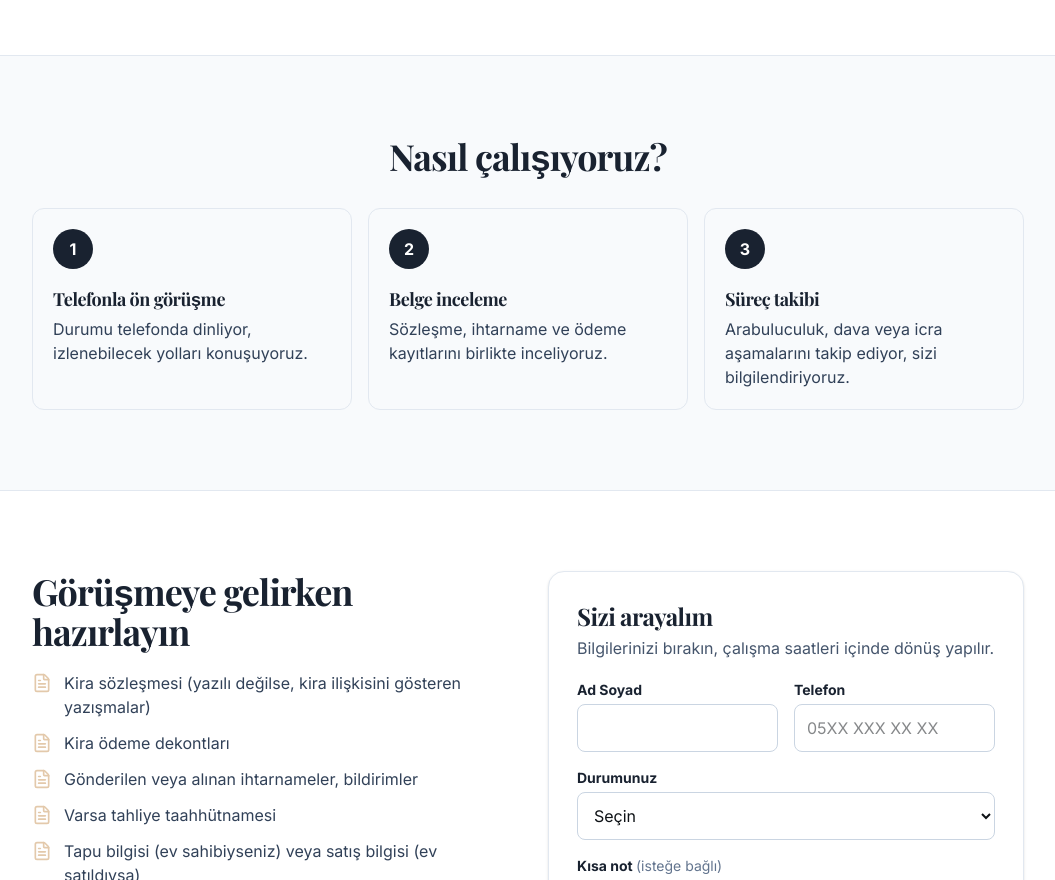
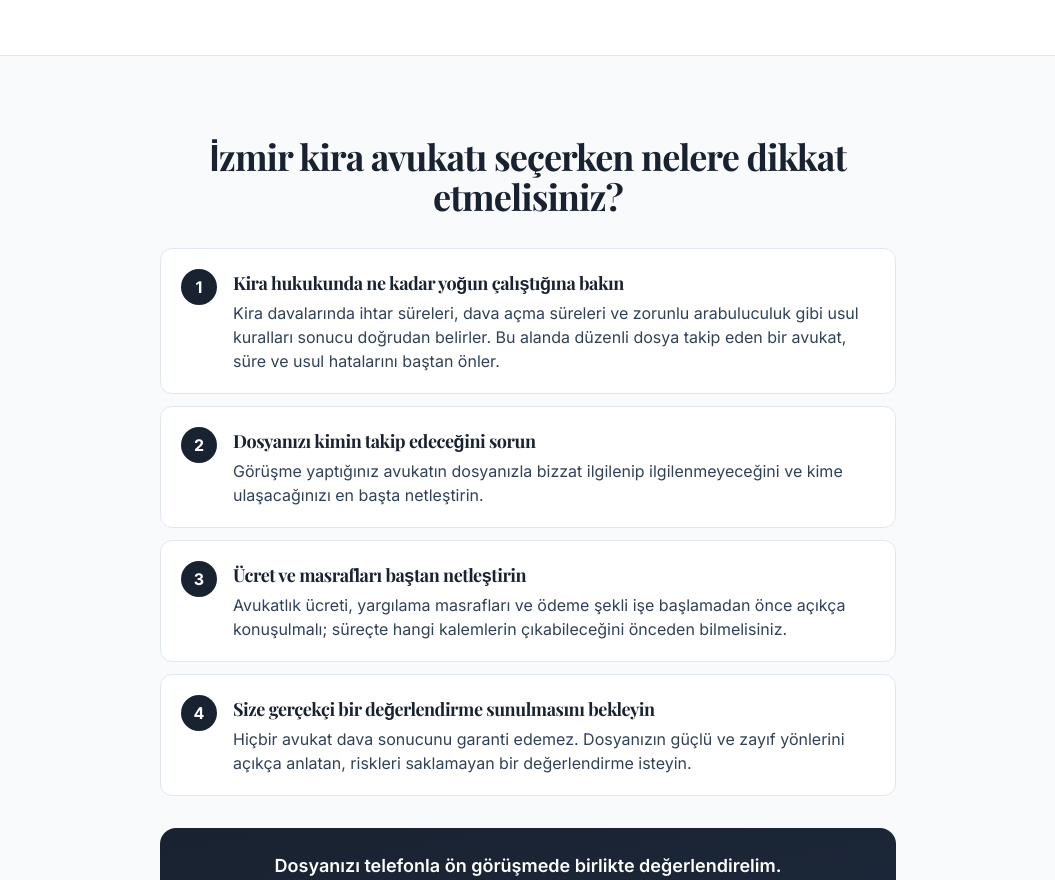
Before and after one commit to pixelmirage/site, a Next.js app: page /izmir-kira-avukati in a window 1280 px wide. Shown: the part 1920-2800 px from the top of the page, without its empty margins (112-1167 px from the left). Built offline with nearby package versions, Linux system fonts and the light colour scheme; no server answers.

Commit message:
Kira landing: 'seçerken nelere dikkat' section; İzmir-only (remove Manisa/Aydın); regions FAQ (#46)
Co-authored-by: pixelmirage <203583957+pixelmirage@users.noreply.github.com>

```diff
--- a/src/app/izmir-kira-avukati/page.tsx
+++ b/src/app/izmir-kira-avukati/page.tsx
@@ -7,7 +7,7 @@ import { BreadcrumbSchema } from "@/components/seo/BreadcrumbSchema";
 import { FAQSchema } from "@/components/seo/FAQSchema";
 
 const pageTitle = "İzmir Kira Avukatı | Tahliye ve Kira Davaları";
-const pageDescription = "İzmir kira avukatı Av. Mert Kağan Çetin: tahliye, kira tespit, kira uyarlama, kira alacağı ve icra takibi. İzmir, Manisa, Aydın. Tel: 0544 585 46 45";
+const pageDescription = "İzmir kira avukatı Av. Mert Kağan Çetin: tahliye, kira tespit, kira uyarlama, kira alacağı ve icra takibi. İzmir genelinde. Tel: 0544 585 46 45";
 const PHONE = "tel:+905445854645";
 const WHATSAPP = `https://wa.me/905445854645?text=${encodeURIComponent("Merhaba, kira konusunda görüşmek istiyorum.")}`;
 
@@ -58,7 +58,7 @@ const documents = [
 
 const faqs = [
     { question: "Size nasıl ulaşabilirim?", answer: "Telefonla (0544 585 46 45) veya WhatsApp üzerinden ulaşabilirsiniz. Sayfadaki formu doldurursanız sizi geri ararız. Ön görüşme telefonla yapılır." },
-    { question: "Hangi şehirlerdeki kira davalarını takip ediyorsunuz?", answer: "İzmir'in tüm ilçeleri ile Manisa ve Aydın'daki kira davaları ve icra takipleri takip edilir." },
+    { question: "Hangi bölgelerde hizmet veriyorsunuz?", answer: "İzmir’in tüm bölgelerindeki kira uyuşmazlıklarında hizmet veriyorum. Ofisim Bayraklı’dadır; ön görüşme telefonla yapılabilir." },
     { question: "Görüşmeye hangi belgelerle gelmeliyim?", answer: "Kira sözleşmesi, ödeme dekontları, ihtarnameler ve varsa tahliye taahhütnamesi yeterlidir. Elinizde olmayan belge ön görüşmeye engel değildir." },
     { question: "Ofise gelmem gerekiyor mu?", answer: "Ön görüşme telefonla yapılır. Belgeler WhatsApp veya e-posta ile iletilebilir; yüz yüze görüşme Bayraklı'daki ofiste randevuyla yapılır." },
     { question: "İzmir kira avukatı ücreti ne kadar?", answer: "Avukatlık ücreti; davanın veya takibin türüne, dosyanın kapsamına ve yapılacak işlemlere göre belirlenir ve Türkiye Barolar Birliği tarafından her yıl yayımlanan Avukatlık Asgari Ücret Tarifesi'nin altında olamaz. Dosyanızla ilgili ücret ve masraf bilgisini telefonla ön görüşmede, belgelerinizi inceledikten sonra açıkça paylaşırım." },
@@ -108,8 +108,6 @@ export default function IzmirKiraAvukatiPage() {
                             "address": { "@type": "PostalAddress", "streetAddress": "Mansuroğlu Mah. 286/3 Sk. Dedemhan Plaza D:17", "addressLocality": "Bayraklı", "addressRegion": "İzmir", "addressCountry": "TR" },
                             "areaServed": [
                                 { "@type": "City", "name": "İzmir" },
-                                { "@type": "City", "name": "Manisa" },
-                                { "@type": "City", "name": "Aydın" },
                             ],
                             "hasOfferCatalog": {
                                 "@type": "OfferCatalog",
@@ -149,7 +147,7 @@ export default function IzmirKiraAvukatiPage() {
                         <ul className="mt-8 flex flex-wrap justify-center gap-x-5 gap-y-2 text-sm text-slate-300">
                             <li className="flex items-center gap-1.5"><ShieldCheck className="h-4 w-4 text-secondary" aria-hidden="true" />İzmir Barosu · Sicil 15556</li>
                             <li className="flex items-center gap-1.5"><MapPin className="h-4 w-4 text-secondary" aria-hidden="true" />Bayraklı ofis</li>
-                            <li>İzmir · Manisa · Aydın</li>
+                            <li>İzmir genelinde</li>
                         </ul>
                     </div>
                 </div>
@@ -202,8 +200,37 @@ export default function IzmirKiraAvukatiPage() {
                 </div>
             </section>
 
+            {/* Seçerken */}
+            <section id="secerken" className="border-y border-slate-200 bg-slate-50 py-12 md:py-20" aria-labelledby="secerken-baslik">
+                <div className="container mx-auto max-w-3xl px-4">
+                    <h2 id="secerken-baslik" className={`${H2} mb-8 text-center`}>İzmir kira avukatı seçerken nelere dikkat etmelisiniz?</h2>
+                    <ol className="space-y-3">
+                        <li className="flex gap-4 rounded-xl border border-slate-200 bg-white p-5">
+                            <span className="inline-flex h-9 w-9 flex-shrink-0 items-center justify-center rounded-full bg-primary font-bold text-white" aria-hidden="true">1</span>
+                            <div><h3 className="mb-1 text-lg font-bold text-primary">Kira hukukunda ne kadar yoğun çalıştığına bakın</h3><p className="text-slate-700">Kira davalarında ihtar süreleri, dava açma süreleri ve zorunlu arabuluculuk gibi usul kuralları sonucu doğrudan belirler. Bu alanda düzenli dosya takip eden bir avukat, süre ve usul hatalarını baştan önler.</p></div>
+                        </li>
+                        <li className="flex gap-4 rounded-xl border border-slate-200 bg-white p-5">
+                            <span className="inline-flex h-9 w-9 flex-shrink-0 items-center justify-center rounded-full bg-primary font-bold text-white" aria-hidden="true">2</span>
+                            <div><h3 className="mb-1 text-lg font-bold text-primary">Dosyanızı kimin takip edeceğini sorun</h3><p className="text-slate-700">Görüşme yaptığınız avukatın dosyanızla bizzat ilgilenip ilgilenmeyeceğini ve kime ulaşacağınızı en başta netleştirin.</p></div>
+                        </li>
+                        <li className="flex gap-4 rounded-xl border border-slate-200 bg-white p-5">
+                            <span className="inline-flex h-9 w-9 flex-shrink-0 items-center justify-center rounded-full bg-primary font-bold text-white" aria-hidden="true">3</span>
+                            <div><h3 className="mb-1 text-lg font-bold text-primary">Ücret ve masrafları baştan netleştirin</h3><p className="text-slate-700">Avukatlık ücreti, yargılama masrafları ve ödeme şekli işe başlamadan önce açıkça konuşulmalı; süreçte hangi kalemlerin çıkabileceğini önceden bilmelisiniz.</p></div>
+                        </li>
+                        <li className="flex gap-4 rounded-xl border border-slate-200 bg-white p-5">
+                            <span className="inline-flex h-9 w-9 flex-shrink-0 items-center justify-center rounded-full bg-primary font-bold text-white" aria-hidden="true">4</span>
+                            <div><h3 className="mb-1 text-lg font-bold text-primary">Size gerçekçi bir değerlendirme sunulmasını bekleyin</h3><p className="text-slate-700">Hiçbir avukat dava sonucunu garanti edemez. Dosyanızın güçlü ve zayıf yönlerini açıkça anlatan, riskleri saklamayan bir değerlendirme isteyin.</p></div>
+                        </li>
+                    </ol>
+                    <div className="mt-8 flex flex-col items-center gap-4 rounded-2xl bg-gradient-to-br from-primary to-slate-800 p-6 text-center text-white">
+                        <p className="text-lg font-semibold">Dosyanızı telefonla ön görüşmede birlikte değerlendirelim.</p>
+                        <CTAs />
+                    </div>
+                </div>
+            </section>
+
             {/* Süreç */}
-            <section className="border-y border-slate-200 bg-slate-50 py-12 md:py-20" aria-labelledby="surec">
+            <section className="py-12 md:py-20" aria-labelledby="surec">
                 <div className="container mx-auto max-w-5xl px-4">
                     <h2 id="surec" className={`${H2} mb-8 text-center`}>Nasıl çalışıyoruz?</h2>
                     <ol className="grid grid-cols-1 gap-4 md:grid-cols-3">
@@ -221,7 +248,7 @@ export default function IzmirKiraAvukatiPage() {
             </section>
 
             {/* Belgeler + Form */}
-            <section className="py-12 md:py-20">
+            <section className="border-y border-slate-200 bg-slate-50 py-12 md:py-20">
                 <div className="container mx-auto grid max-w-5xl grid-cols-1 gap-10 px-4 md:grid-cols-2">
                     <div aria-labelledby="belgeler">
                         <h2 id="belgeler" className={`${H2} mb-5`}>Görüşmeye gelirken hazırlayın</h2>
@@ -251,7 +278,7 @@ export default function IzmirKiraAvukatiPage() {
                             <li className="flex gap-3"><Clock className="mt-0.5 h-5 w-5 flex-shrink-0 text-secondary" aria-hidden="true" />Pazartesi - Cuma: 09:00 - 18:00</li>
                             <li className="flex gap-3"><ShieldCheck className="mt-0.5 h-5 w-5 flex-shrink-0 text-secondary" aria-hidden="true" />Av. Mert Kağan Çetin · İzmir Barosu Sicil No: 15556</li>
                         </ul>
-                        <p className="mt-4 text-slate-700">Hizmet bölgesi: İzmir (tüm ilçeler), Manisa ve Aydın.</p>
+                        <p className="mt-4 text-slate-700">Hizmet bölgesi: İzmir&apos;in tüm ilçeleri (Bayraklı, Bornova, Karşıyaka, Buca, Konak ve diğerleri).</p>
                     </div>
                     <div className="overflow-hidden rounded-xl border border-slate-200">
                         <iframe
```
